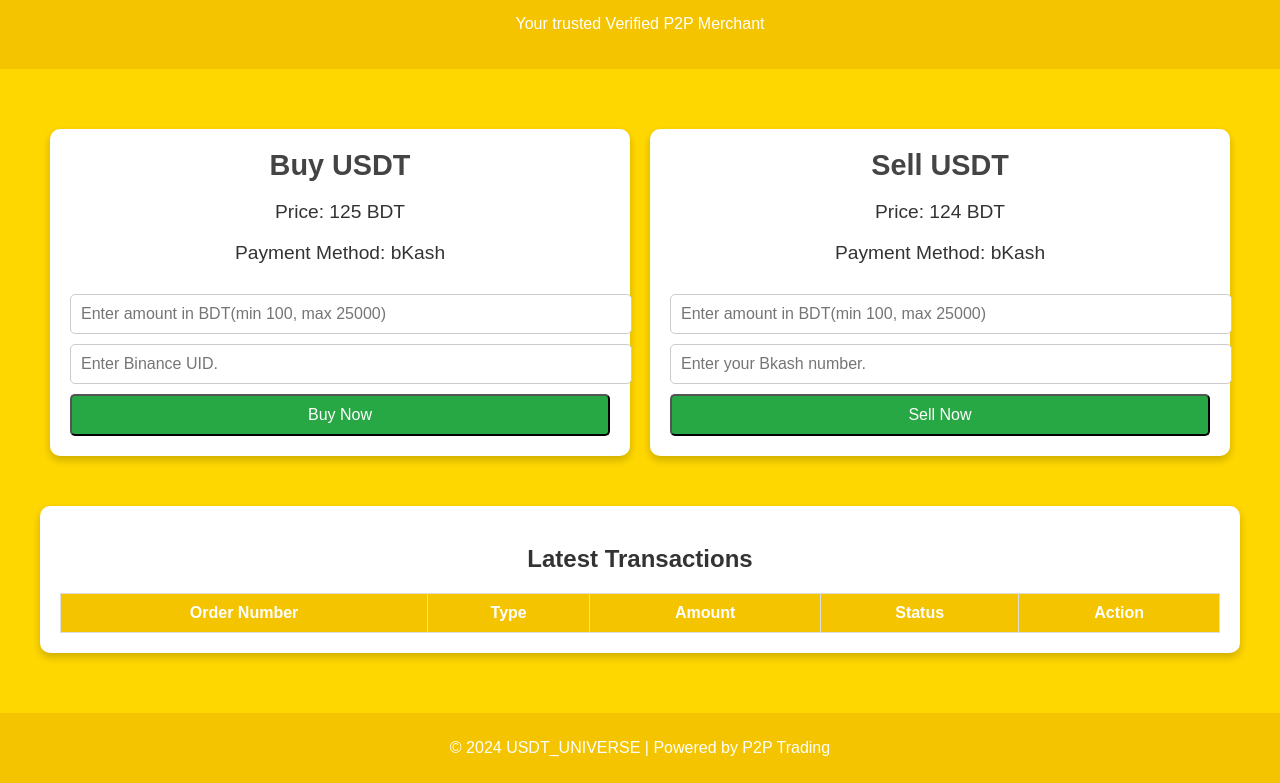
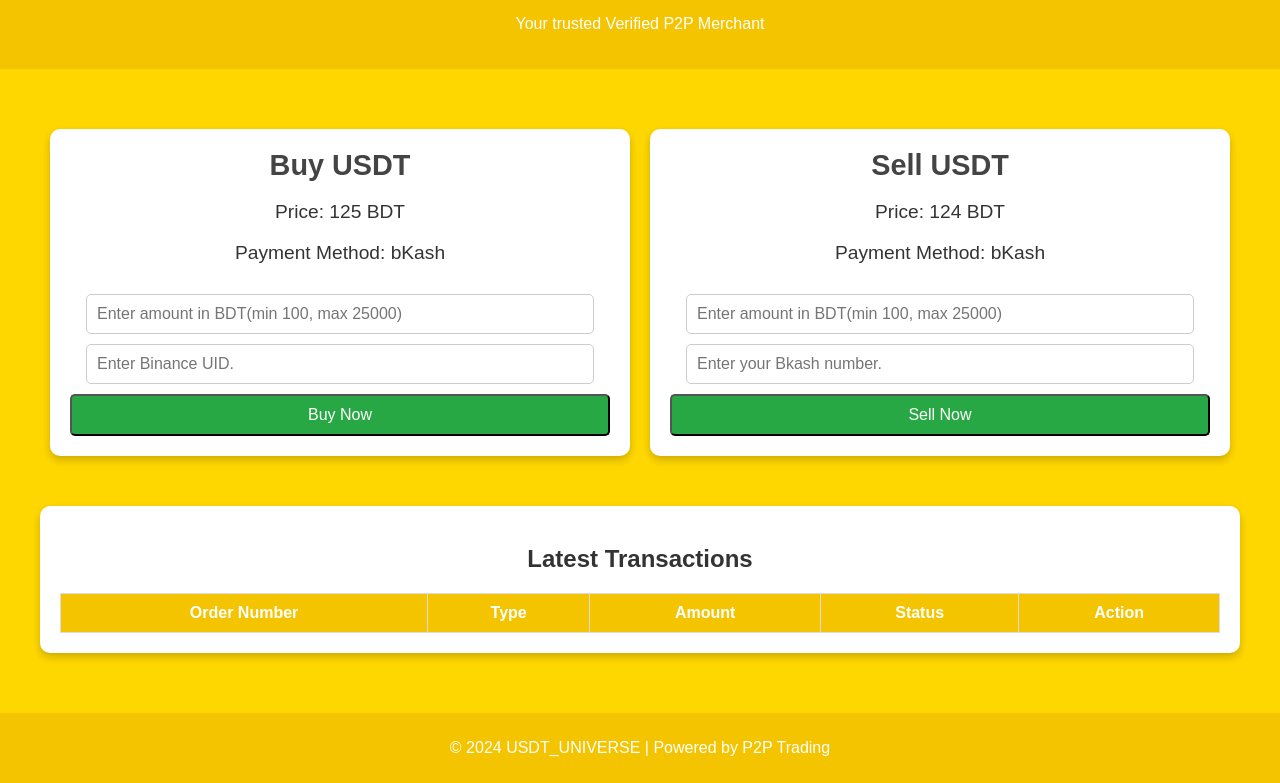
Before and after one commit to suaib234/usdt_universe, a plain HTML site: page index.html in a window 1280 px wide. Shown: the part 66-849 px from the top of the page. Drawn offline with Linux system fonts and the light colour scheme.

Commit message:
Update index.html

```diff
--- a/index.html
+++ b/index.html
@@ -74,7 +74,7 @@ h1 {
 input {
     padding: 10px;
     margin-top: 10px;
-    width: 100%; /* Full-width input fields */
+    width: 90%; /* Full-width input fields */
     font-size: 1rem;
     border: 1px solid #ccc;
     border-radius: 5px; /* Rounded corners */
```
